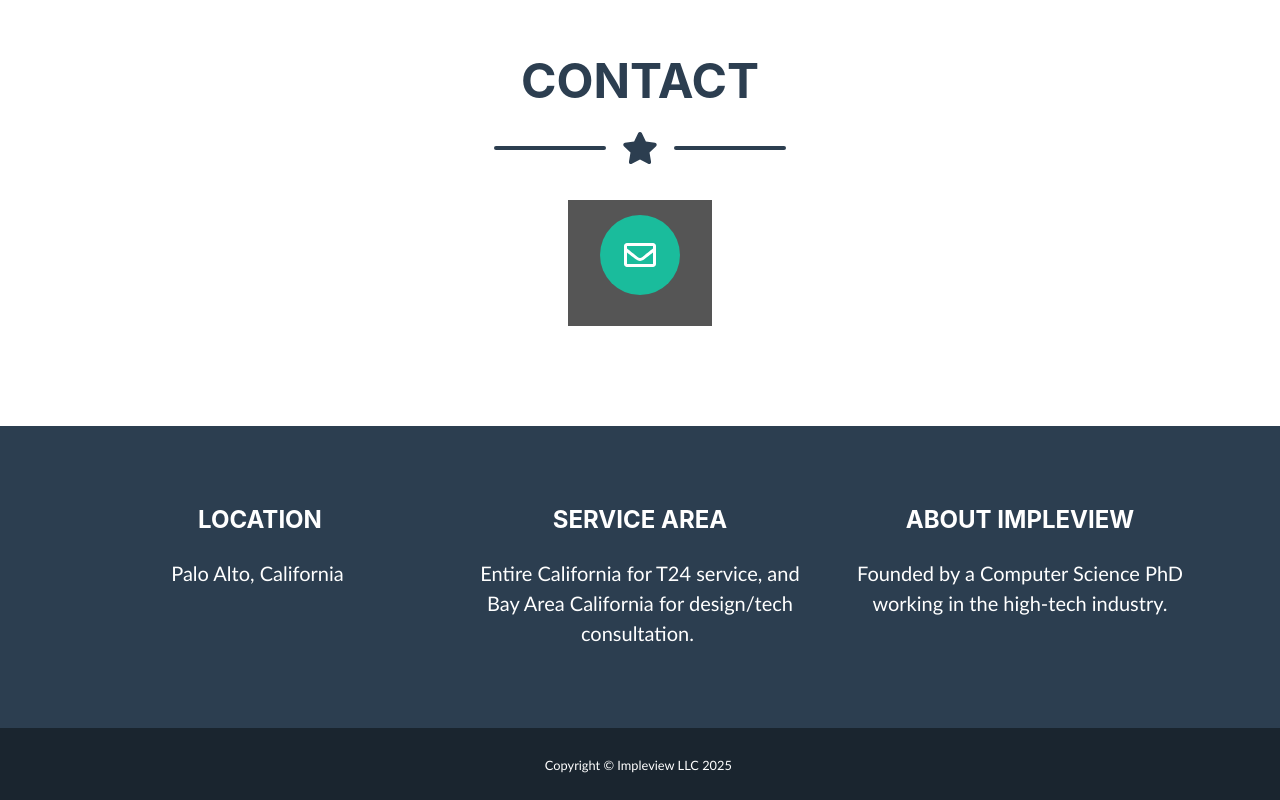
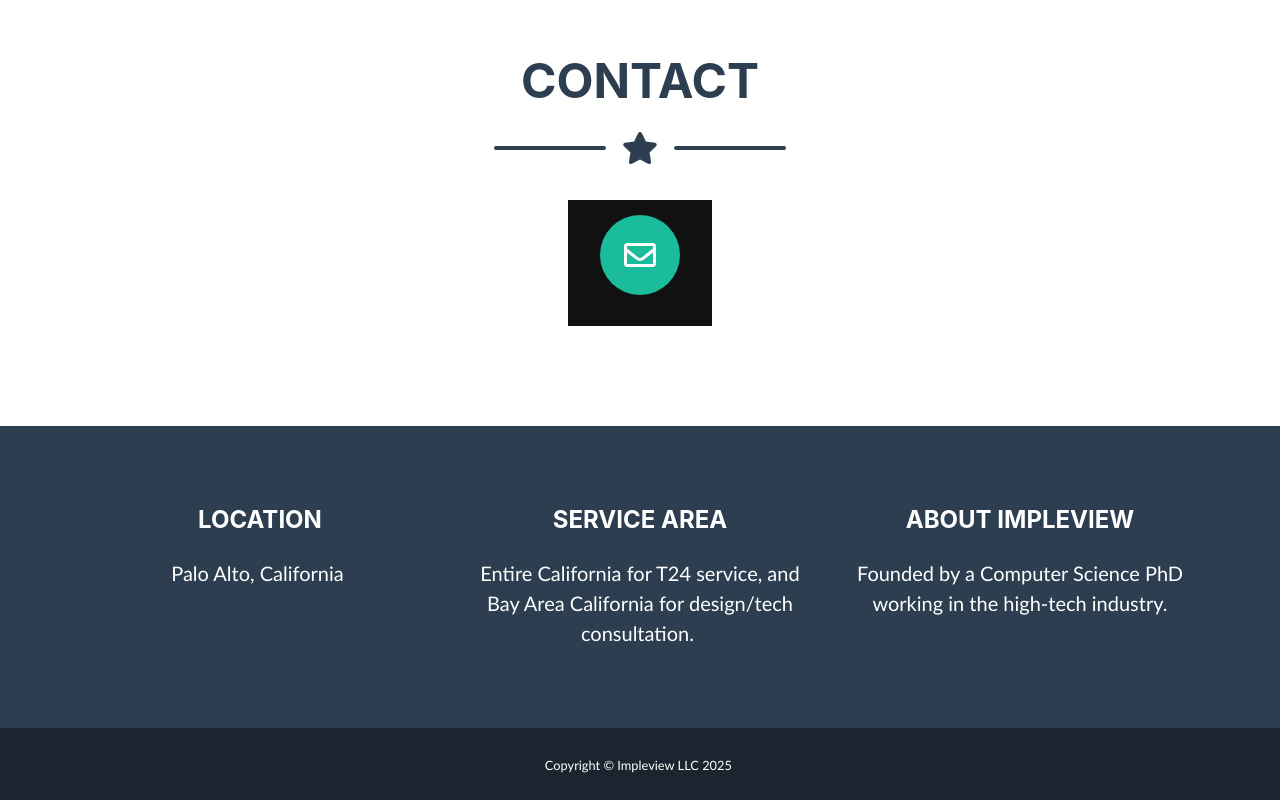
Before and after one commit to impleview/impleview.github.io, a plain HTML site: page index2.html in a window 1280 px wide. Shown: the part 2836-3636 px from the top of the page. Drawn offline with nearby package versions, Linux system fonts and the light colour scheme; a web font is replaced by a local one.

Commit message:
Update index2.html

```diff
--- a/index2.html
+++ b/index2.html
@@ -464,7 +464,7 @@
                 <div class="row justify-content-center">
                     <div class="col-lg-4">
                         <div class="d-flex flex-column align-items-center">
-                            <button id="email_design" onClick="mailto('design')" class="box"><div class="icon-contact mb-3"><i class="far fa-envelope"></i></div></button>
+                            <button id="email_design" onClick="mailto('design')" class="box box_white"><div class="icon-contact mb-3"><i class="far fa-envelope"></i></div></button>
                         </div>
                     </div>
                 </div>
```
